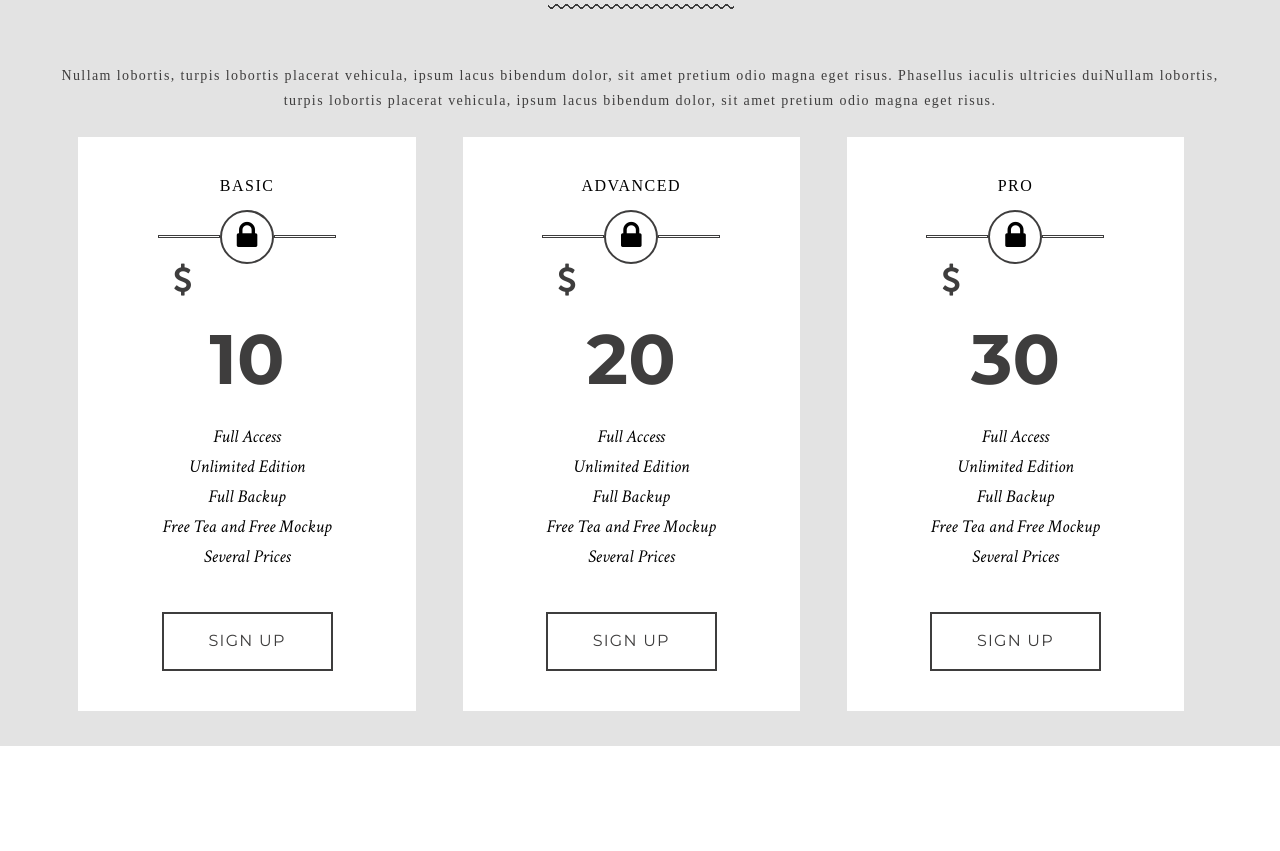
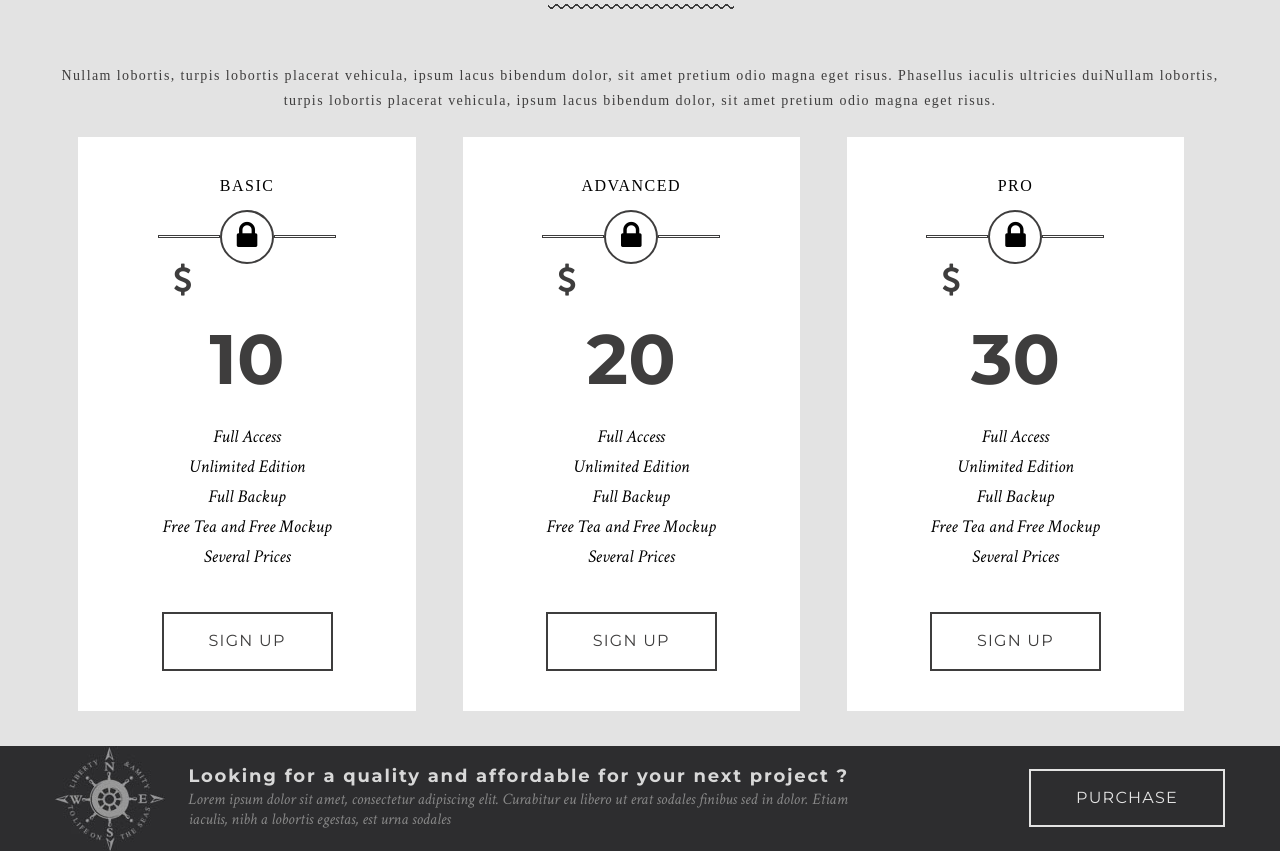
Before and after one commit to GeekHub-Frontend-CMS-8/Titchenko_Oleksii_hw_11, a plain HTML site: page index.html in a window 1280 px wide. Shown: the part 5970-6821 px from the top of the page. Before the commit the page ends 6716 px from the top, so only its background shows below. Drawn offline with Linux system fonts and the light colour scheme.

Commit message:
section looking

```diff
--- a/index.html
+++ b/index.html
@@ -447,6 +447,23 @@
               </div>
             </div>
       </section>
-
+<!--LOOKING-->
+    <section class="looking-wrap">
+        <div class="looking-container">
+            <div class="looking-image">
+                <img src="img/looking/kompass-grey.jpg" alt="kompass foto">
+            </div>
+            <div class="looking-wrap-text">
+            <p class="looking-text">
+                Looking for a quality and affordable for your next project ?
+            </p>
+            <p class="looking-paragraph">
+                Lorem ipsum dolor sit amet, consectetur adipiscing elit. Curabitur eu libero ut erat sodales
+                finibus sed in dolor. Etiam iaculis, nibh a lobortis egestas, est urna sodales
+            </p>
+            </div>
+            <button class="about-button portfolio-button kompass-button">Purchase</button>
+        </div>
+    </section>
 </body>
 </html>
--- /dev/null
+++ b/sass/_looking.scss
@@ -0,0 +1,48 @@
+.looking-wrap {
+  background-color: #2d2d2f;
+  color: #ededed;
+}
+.looking-container {
+  max-width: 1170px;
+  display: flex;
+  justify-content: center;
+  margin: auto;
+  align-items: baseline;
+}
+.looking-image {
+  display: flex;
+  margin: auto;
+}
+.looking-wrap-text {
+  margin: auto;
+  padding-left: 2%;
+}
+.looking-text {
+  color: #d8d8d8;
+  font-family: Montserrat;
+  font-size: 18px;
+  font-weight: bold;
+  line-height: 18px;
+  /* Text style for "Looking fo" */
+  letter-spacing: 1.81px;
+  padding-bottom: 5px;
+}
+.looking-paragraph {
+  color: #888888;
+  font-family: "Crimson Text";
+  font-size: 16px;
+  font-style: italic;
+  line-height: 20px;
+  max-width: 80%;
+}
+.kompass-button {
+  background-color: #2d2d2f;
+  border-color: #e3e3e3;
+  color: #e3e3e3;
+  margin: auto;
+}
+.kompass-button:hover {
+  background-color: #e3e3e3;
+  border-color: #2d2d2f;
+  color: #2d2d2f;
+}
--- a/sass/style.scss
+++ b/sass/style.scss
@@ -7,3 +7,4 @@
 @import "_our-time";
 @import "_portfolio";
 @import "_prices";
+@import "_looking";
```
Also changed, not shown: css/style.css, img/looking/kompass-grey.jpg (added), img/looking/kompass.jpg (added).
